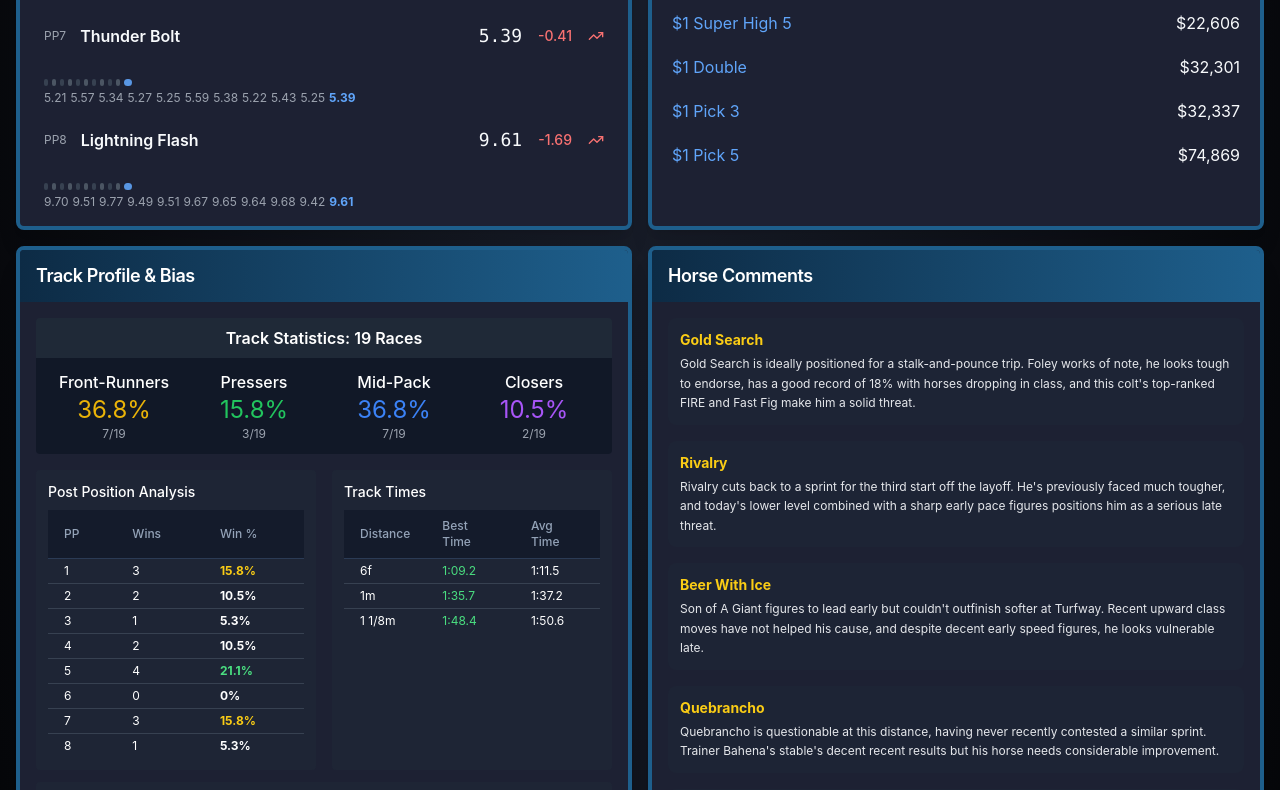
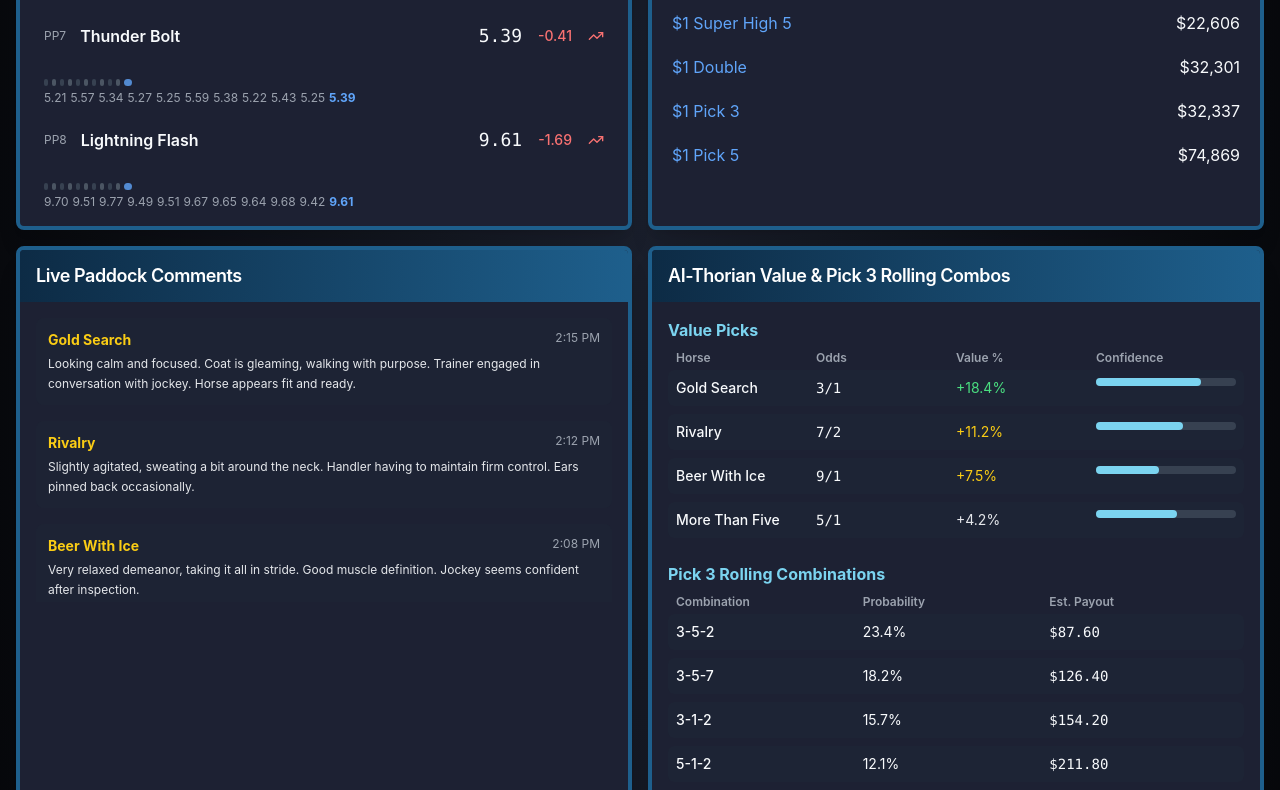
Before and after one commit to spotcircuit/sharpspike, a React (Vite) app: page / in a window 1280 px wide. Shown: the part 2001-2791 px from the top of the page. Built offline with nearby package versions, Linux system fonts and the light colour scheme.

Commit message:
feat: Add new components for comments and AI data
Adds components for live paddock comments and AI-Thorian value/Pick 3 combos.

```diff
--- /dev/null
+++ b/src/components/AIThorianValue.tsx
@@ -0,0 +1,82 @@
+
+import React from 'react';
+import { Card, CardHeader, CardTitle, CardContent } from '@/components/ui/card';
+
+interface PickCombination {
+  combination: string;
+  probability: number;
+  payout: string;
+}
+
+interface ValuePick {
+  horse: string;
+  odds: string;
+  value: number;
+  confidence: number;
+}
+
+interface AIThorianValueProps {
+  valuePicks: ValuePick[];
+  pick3Combos: PickCombination[];
+}
+
+const AIThorianValue: React.FC<AIThorianValueProps> = ({ valuePicks, pick3Combos }) => {
+  return (
+    <Card className="border-4 border-betting-mediumBlue shadow-xl bg-betting-darkCard overflow-hidden h-full">
+      <CardHeader className="bg-naval-gradient px-4 py-3">
+        <CardTitle className="text-lg font-semibold text-white">AI-Thorian Value & Pick 3 Rolling Combos</CardTitle>
+      </CardHeader>
+
+      <CardContent className="p-4">
+        <div className="mb-6">
+          <h3 className="text-md font-bold text-betting-skyBlue mb-2">Value Picks</h3>
+          <div className="grid grid-cols-4 text-xs font-semibold text-gray-400 mb-1 px-2">
+            <div>Horse</div>
+            <div>Odds</div>
+            <div>Value %</div>
+            <div>Confidence</div>
+          </div>
+          <div className="space-y-2">
+            {valuePicks.map((pick, index) => (
+              <div key={index} className="grid grid-cols-4 bg-gray-800/40 p-2 rounded-md text-sm">
+                <div className="font-medium">{pick.horse}</div>
+                <div className="font-mono">{pick.odds}</div>
+                <div className={`${pick.value > 15 ? 'text-betting-positive' : pick.value > 5 ? 'text-yellow-400' : 'text-gray-200'}`}>
+                  +{pick.value}%
+                </div>
+                <div>
+                  <div className="w-full bg-gray-700 rounded-full h-2">
+                    <div
+                      className="bg-betting-skyBlue h-2 rounded-full"
+                      style={{ width: `${pick.confidence}%` }}
+                    ></div>
+                  </div>
+                </div>
+              </div>
+            ))}
+          </div>
+        </div>
+
+        <div>
+          <h3 className="text-md font-bold text-betting-skyBlue mb-2">Pick 3 Rolling Combinations</h3>
+          <div className="grid grid-cols-3 text-xs font-semibold text-gray-400 mb-1 px-2">
+            <div>Combination</div>
+            <div>Probability</div>
+            <div>Est. Payout</div>
+          </div>
+          <div className="space-y-2">
+            {pick3Combos.map((combo, index) => (
+              <div key={index} className="grid grid-cols-3 bg-gray-800/40 p-2 rounded-md text-sm">
+                <div className="font-medium">{combo.combination}</div>
+                <div>{combo.probability}%</div>
+                <div className="font-mono">{combo.payout}</div>
+              </div>
+            ))}
+          </div>
+        </div>
+      </CardContent>
+    </Card>
+  );
+};
+
+export default AIThorianValue;
--- /dev/null
+++ b/src/components/LivePaddockComments.tsx
@@ -0,0 +1,39 @@
+
+import React from 'react';
+import { Card, CardHeader, CardTitle, CardContent } from '@/components/ui/card';
+
+interface PaddockComment {
+  timestamp: string;
+  horse: string;
+  comment: string;
+}
+
+interface LivePaddockCommentsProps {
+  comments: PaddockComment[];
+}
+
+const LivePaddockComments: React.FC<LivePaddockCommentsProps> = ({ comments }) => {
+  return (
+    <Card className="border-4 border-betting-mediumBlue shadow-xl bg-betting-darkCard overflow-hidden h-full">
+      <CardHeader className="bg-naval-gradient px-4 py-3">
+        <CardTitle className="text-lg font-semibold text-white">Live Paddock Comments</CardTitle>
+      </CardHeader>
+
+      <CardContent className="p-4 overflow-y-auto max-h-[300px]">
+        <div className="space-y-4">
+          {comments.map((comment, index) => (
+            <div key={index} className="p-3 bg-gray-800/40 rounded-lg hover:bg-gray-800/60 transition-colors">
+              <div className="flex justify-between mb-1">
+                <h3 className="text-sm font-bold text-yellow-400">{comment.horse}</h3>
+                <span className="text-xs text-gray-400">{comment.timestamp}</span>
+              </div>
+              <p className="text-xs text-gray-200 leading-relaxed">{comment.comment}</p>
+            </div>
+          ))}
+        </div>
+      </CardContent>
+    </Card>
+  );
+};
+
+export default LivePaddockComments;
--- a/src/pages/Index.tsx
+++ b/src/pages/Index.tsx
@@ -1,3 +1,4 @@
+
 import React, { useState, useEffect } from 'react';
 import OddsTable from '../components/OddsTable';
 import LiveStreamingOdds from '../components/LiveStreamingOdds';
@@ -10,6 +11,8 @@ import StatusBar from '../components/StatusBar';
 import TrackProfile from '../components/TrackProfile';
 import HorseComments from '../components/HorseComments';
 import RaceNavBar from '../components/RaceNavBar';
+import LivePaddockComments from '../components/LivePaddockComments';
+import AIThorianValue from '../components/AIThorianValue';
 import { getMockData, updateOdds, Horse } from '../utils/mockData';
 
 const REFRESH_INTERVAL = 20; // seconds
@@ -124,6 +127,12 @@ const Index = () => {
           <PoolsPanel poolData={data.poolData} exoticPools={data.exoticPools} />
         </div>
 
+        {/* New row for Paddock Comments and AI-Thorian Value */}
+        <div className="grid grid-cols-1 lg:grid-cols-2 gap-4 mb-4">
+          <LivePaddockComments comments={data.paddockComments} />
+          <AIThorianValue valuePicks={data.valuePicks} pick3Combos={data.pick3Combos} />
+        </div>
+
         <div className="grid grid-cols-1 lg:grid-cols-2 gap-4 mb-4">
           <TrackProfile
             statistics={data.trackProfile.statistics}
--- /dev/null
+++ b/src/utils/data/ai-thorian.ts
@@ -0,0 +1,56 @@
+
+import { ValuePick, PickCombination } from '../types';
+
+export const generateValuePicks = (): ValuePick[] => {
+  return [
+    {
+      horse: "Gold Search",
+      odds: "3/1",
+      value: 18.4,
+      confidence: 75
+    },
+    {
+      horse: "Rivalry",
+      odds: "7/2",
+      value: 11.2,
+      confidence: 62
+    },
+    {
+      horse: "Beer With Ice",
+      odds: "9/1",
+      value: 7.5,
+      confidence: 45
+    },
+    {
+      horse: "More Than Five",
+      odds: "5/1",
+      value: 4.2,
+      confidence: 58
+    }
+  ];
+};
+
+export const generatePick3Combos = (): PickCombination[] => {
+  return [
+    {
+      combination: "3-5-2",
+      probability: 23.4,
+      payout: "$87.60"
+    },
+    {
+      combination: "3-5-7",
+      probability: 18.2,
+      payout: "$126.40"
+    },
+    {
+      combination: "3-1-2",
+      probability: 15.7,
+      payout: "$154.20"
+    },
+    {
+      combination: "5-1-2",
+      probability: 12.1,
+      payout: "$211.80"
+    }
+  ];
+};
--- /dev/null
+++ b/src/utils/data/paddock.ts
@@ -0,0 +1,37 @@
+
+import { PaddockComment } from '../types';
+
+export const generatePaddockComments = (): PaddockComment[] => {
+  return [
+    {
+      timestamp: "2:15 PM",
+      horse: "Gold Search",
+      comment: "Looking calm and focused. Coat is gleaming, walking with purpose. Trainer engaged in conversation with jockey. Horse appears fit and ready."
+    },
+    {
+      timestamp: "2:12 PM",
+      horse: "Rivalry",
+      comment: "Slightly agitated, sweating a bit around the neck. Handler having to maintain firm control. Ears pinned back occasionally."
+    },
+    {
+      timestamp: "2:08 PM",
+      horse: "Beer With Ice",
+      comment: "Very relaxed demeanor, taking it all in stride. Good muscle definition. Jockey seems confident after inspection."
+    },
+    {
+      timestamp: "2:05 PM",
+      horse: "Quebrancho",
+      comment: "Walking somewhat stiffly. Appears to be favoring left front slightly. Trainer watching closely. Will monitor for any official scratches."
+    },
+    {
+      timestamp: "2:01 PM",
+      horse: "Dancing Noah",
+      comment: "Beautiful dappled coat, very alert and responsive. Ears forward, taking in surroundings. Handler reports smooth warmup."
+    },
+    {
+      timestamp: "1:58 PM",
+      horse: "More Than Five",
+      comment: "Impressive presence in the paddock. Good energy but controlled. Muscling looks excellent, particularly through hindquarters."
+    }
+  ];
+};
--- a/src/utils/mockData.ts
+++ b/src/utils/mockData.ts
@@ -9,6 +9,8 @@ import { generateBettingTimeline } from './data/betting';
 import { generateTrainingFigures } from './data/training';
 import { generateTrackProfile } from './data/track';
 import { generateHorseComments } from './data/comments';
+import { generatePaddockComments } from './data/paddock';
+import { generateValuePicks, generatePick3Combos } from './data/ai-thorian';
 
 // Re-export types and functions that were previously part of mockData.ts
 export * from './types';
@@ -26,6 +28,9 @@ export const getMockData = () => {
     trainingFigures: generateTrainingFigures(),
     trackProfile: generateTrackProfile(),
     horseComments: generateHorseComments(),
+    paddockComments: generatePaddockComments(),
+    valuePicks: generateValuePicks(),
+    pick3Combos: generatePick3Combos(),
     lastUpdated: new Date().toLocaleTimeString()
   };
 };
```
Also changed, not shown: src/utils/types.ts (+20 -0 lines).
